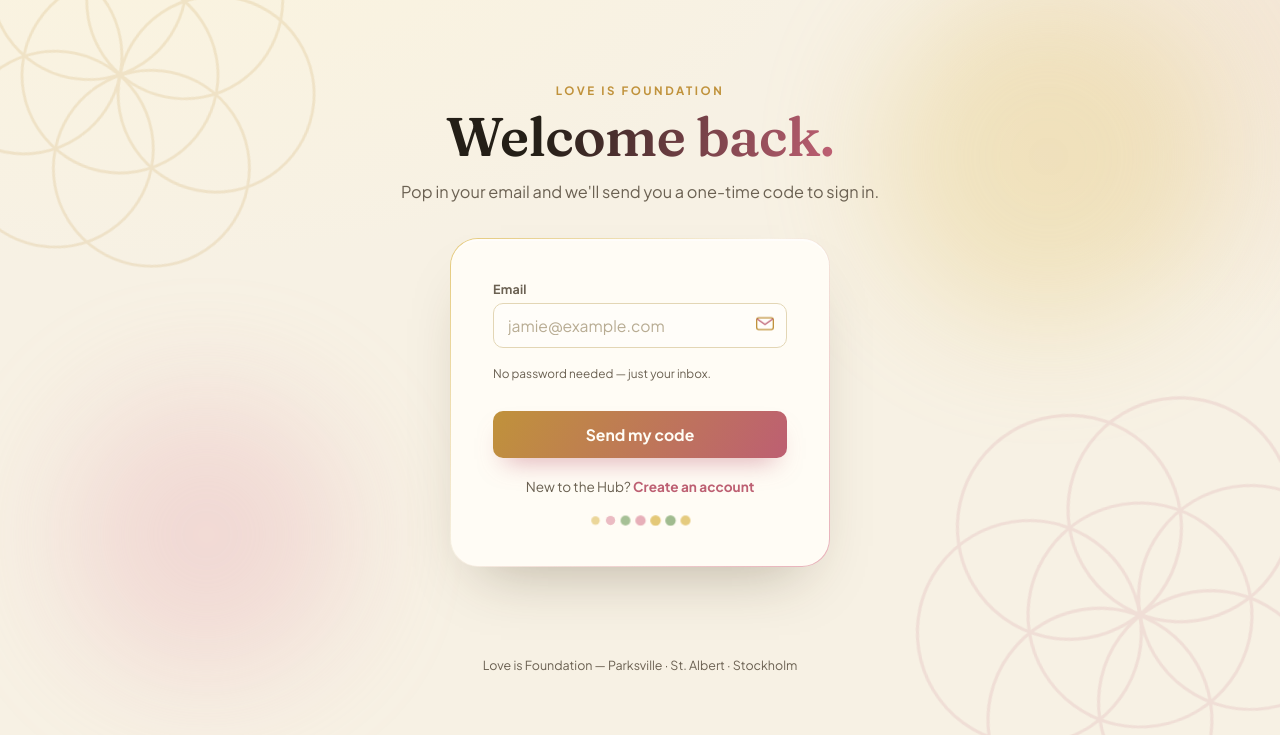
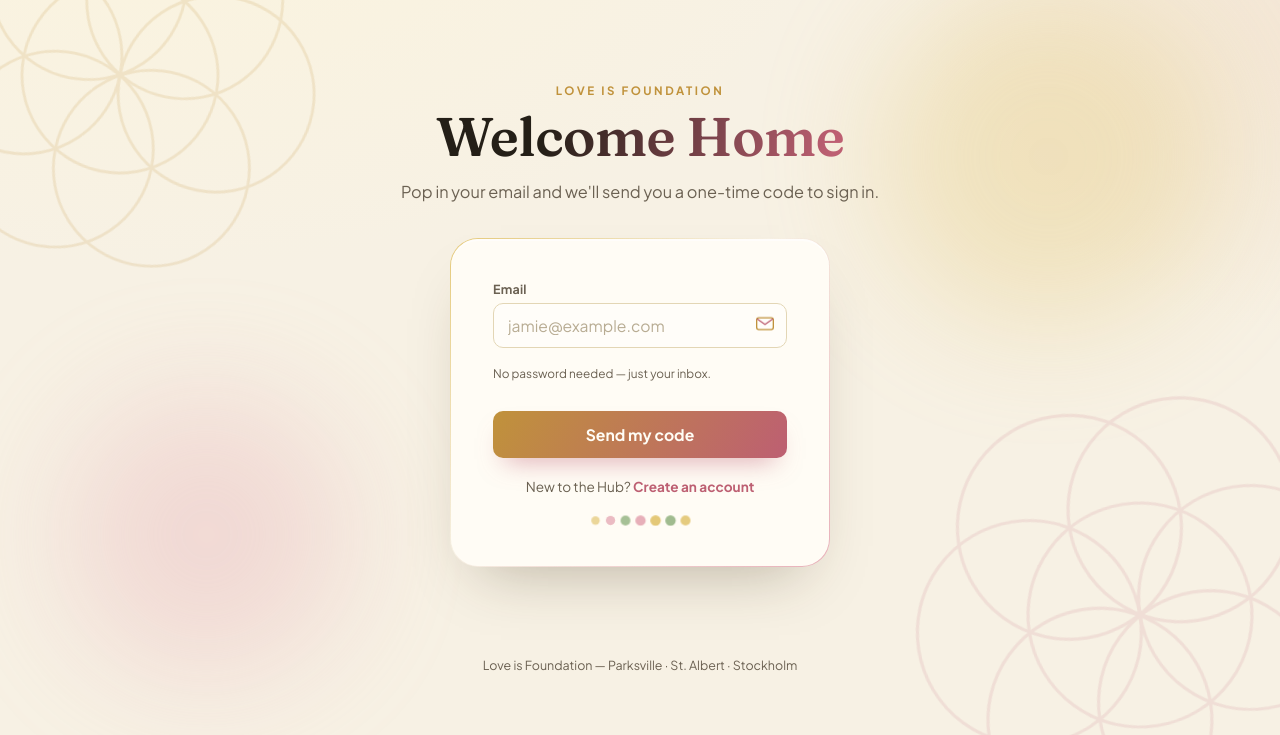
Before and after one commit to Nicholas02K17/hub, a website: page login.html in a window 1280 px wide. Shown: the part 65-800 px from the top of the page. Drawn offline with Linux system fonts and the light colour scheme.

Commit message:
updated welcome home

```diff
--- a/login.html
+++ b/login.html
@@ -287,7 +287,7 @@
   <main class="stage">
     <section class="hero-copy">
       <p class="eyebrow">Love is Foundation</p>
-      <h1 class="headline">Welcome back.</h1>
+      <h1 class="headline">Welcome Home</h1>
       <p class="subhead">Pop in your email and we'll send you a one-time code to sign in.</p>
     </section>
 
```
Also changed, not shown: register.html (+1 -1 lines).
